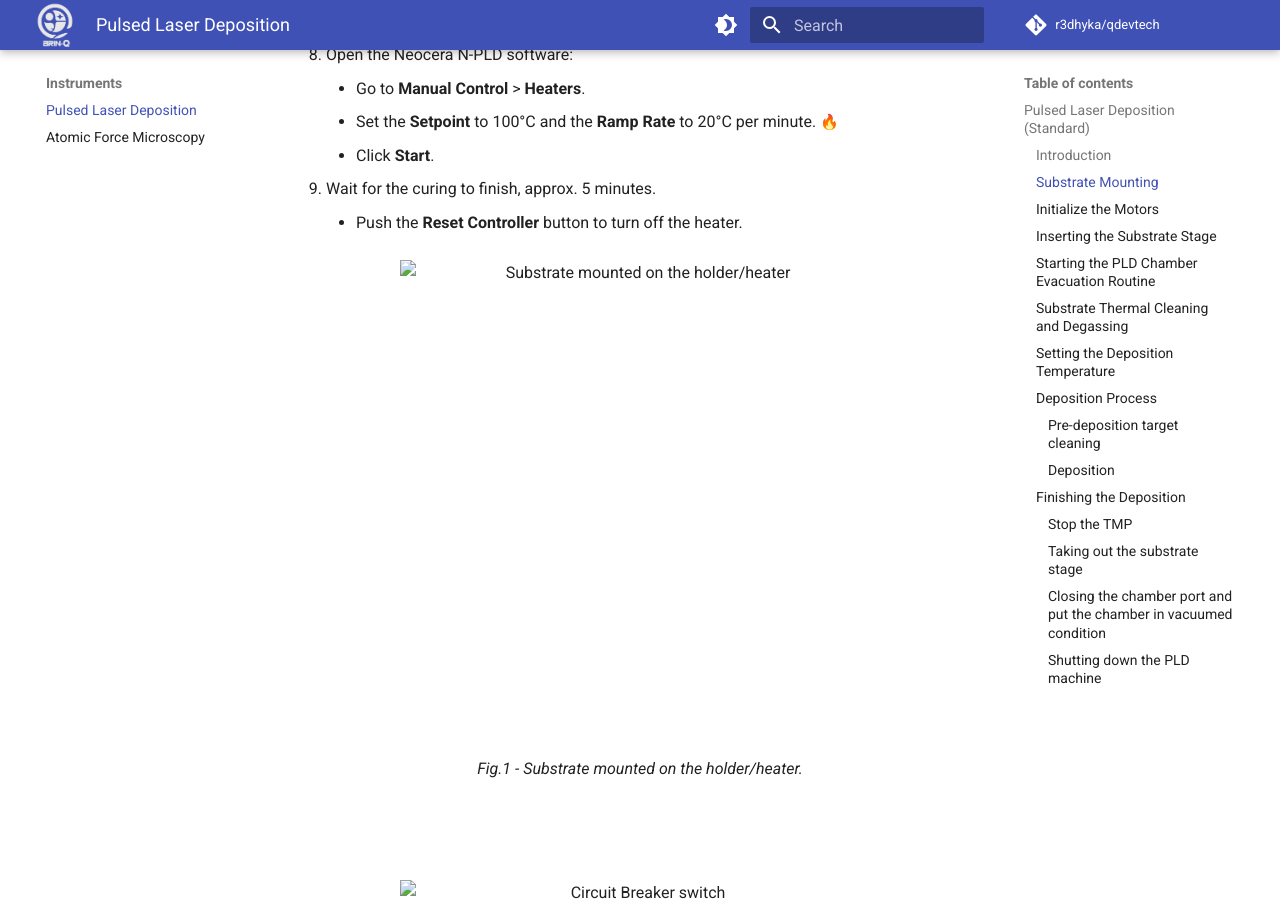
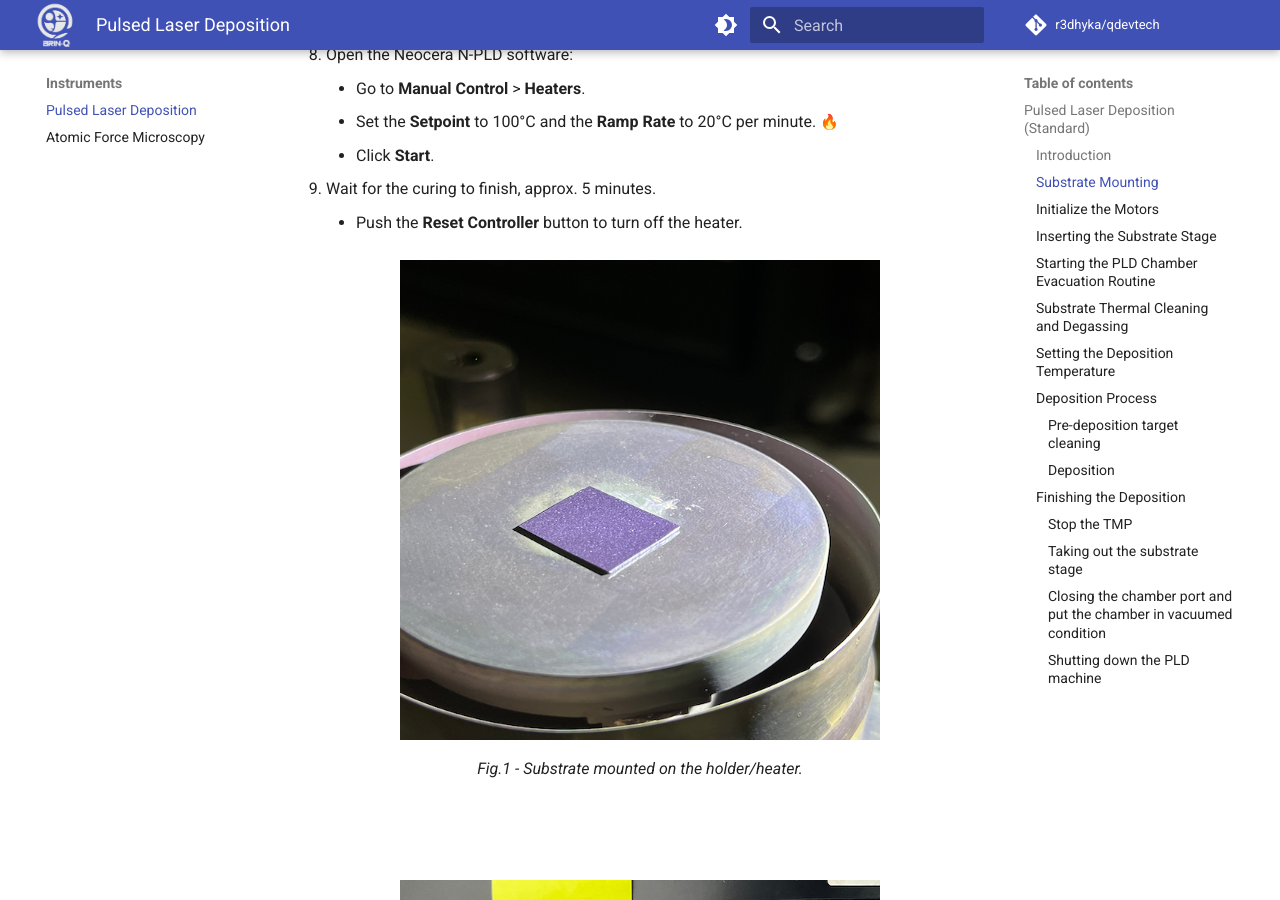
Before and after one commit to r3dhyka/qudev, an MkDocs documentation site: the page built from docs/instruments/pld.md, in a window 1280 px wide and 900 px high, scrolled down 1196 px. Built offline with MkDocs 1.6.1 and Material for MkDocs 9.7.7, drawn with Linux system fonts in a browser that asks for light colours; emoji names are drawn with the system emoji font; comment, search, counter and statistics services are not loaded.

Commit message:
Update pld.md

```diff
--- a/docs/instruments/pld.md
+++ b/docs/instruments/pld.md
@@ -34,13 +34,13 @@ This documentation covers the basic operation of PLD. For advanced operations su
     - Push the **Reset Controller** button to turn off the heater.
 
 <figure>
-  <img src="../assets/substrate.png" alt="Substrate mounted on the holder/heater" style="height: 480px; width:480px;"/>
+  <img src="/assets/substrate.png" alt="Substrate mounted on the holder/heater" style="height: 480px; width:480px;"/>
   <figcaption>Fig.1 - Substrate mounted on the holder/heater.</figcaption>
 </figure>
  <br>
  <br>
 <figure>
-  <img src="../assets/CB.png" alt="Circuit Breaker switch" style="height: 480px; width:480px;"/>
+  <img src="/assets/CB.png" alt="Circuit Breaker switch" style="height: 480px; width:480px;"/>
   <figcaption>Fig.2 - Circuit Breaker Switch.</figcaption>
 </figure>
 
```
